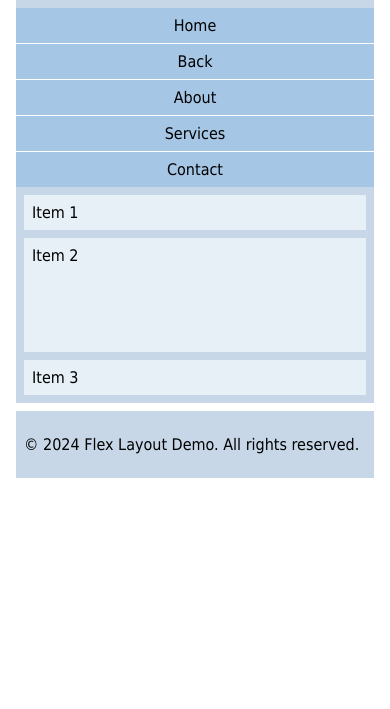
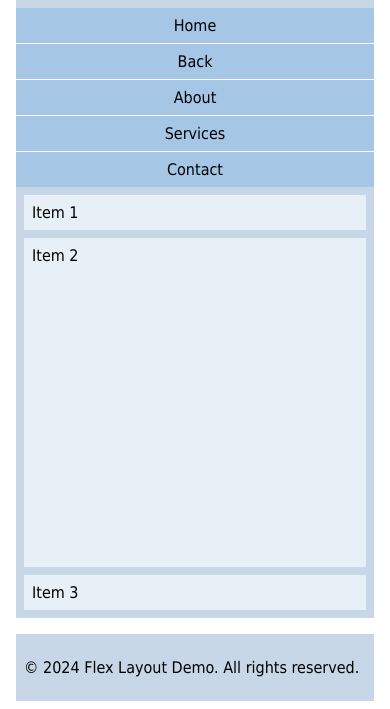
Before and after one commit to jewpaltz/Web-Design-Fall-2026, a plain HTML site: page flex_layout_website/index.html in a window 390 px wide. Shown: the part 135-844 px from the top of the page. Drawn offline with Linux system fonts and the light colour scheme.

Commit message:
Centered and Full Height Container

```diff
--- a/flex_layout_website/flexbox.css
+++ b/flex_layout_website/flexbox.css
@@ -1,11 +1,23 @@
 body {
     font-family: Tahoma, sans-serif;
+}
+
+.container {
+    display: flex;
+    flex-direction: column;
+    min-height: 100vh;
+    margin: -.5em auto;
+    width: 1080px;
 }
 
 header, main, footer {
     background-color: #c7d7e7;
     padding: .5em;
     margin: .5em;
+}
+
+main {
+    flex: 1;
 }
 
 nav ul {
@@ -50,7 +62,16 @@ nav a {
     flex-grow: 1;
 }
 
+@media (max-width: 1080px) {
+    .container {
+        width: 600px;
+    }
+}
+
 @media (max-width: 600px) {
+    .container {
+        width: 100%;
+    }
     nav ul, .columns {
         flex-direction: column;
     }
```
